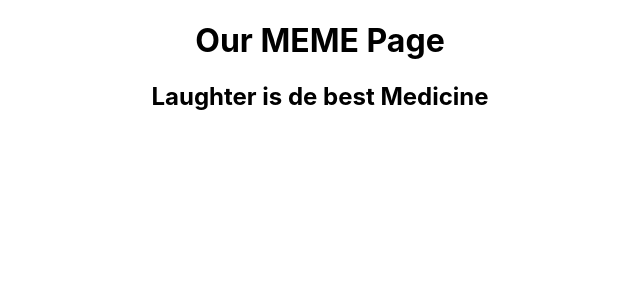
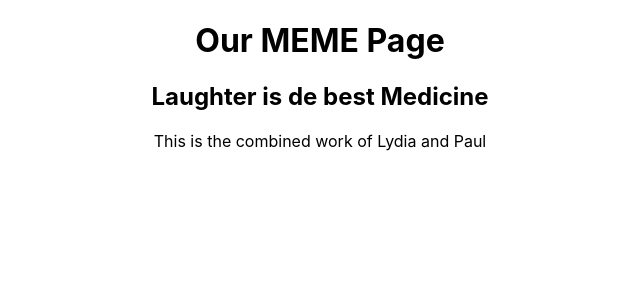
Before and after one commit to SeLFsTeR/PaulLydia-, a React (Create React App) app: page / in a window 1280 px wide. Shown: the top 300 px of the page, without its empty margins (320-960 px from the left). Built offline with nearby package versions, Linux system fonts and the light colour scheme.

Commit message:
footer created

```diff
--- a/src/App.js
+++ b/src/App.js
@@ -8,6 +8,7 @@ export default class App extends React.Component {
     return (
       <div className="App">
         <Title content="MEME title" />
+        <Footer />
       </div>
     );
   }
--- a/src/component/Footer.js
+++ b/src/component/Footer.js
@@ -4,7 +4,7 @@ export default class Footer extends Component {
   render() {
     return (
       <div className="App">
-        <footer>Footer</footer>
+        <footer>This is the combined work of Lydia and Paul</footer>
       </div>
     );
   }
```
